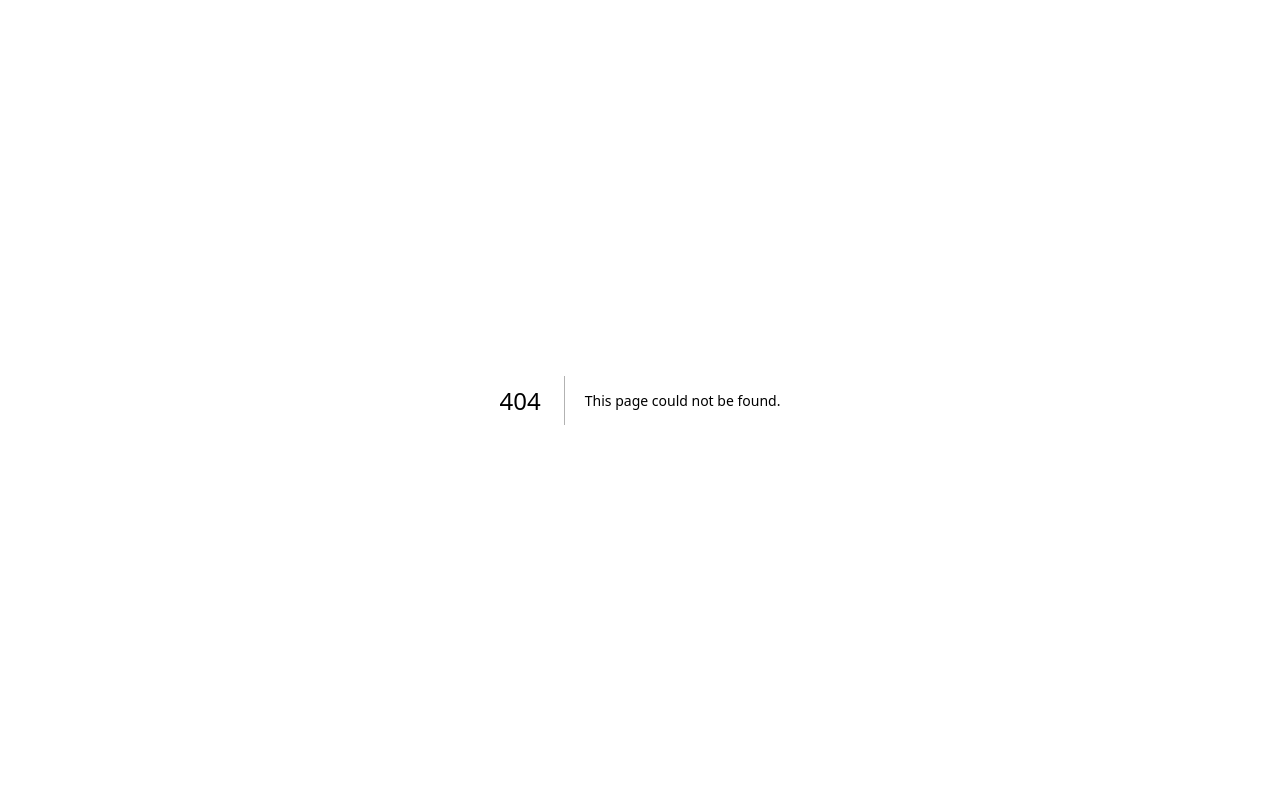
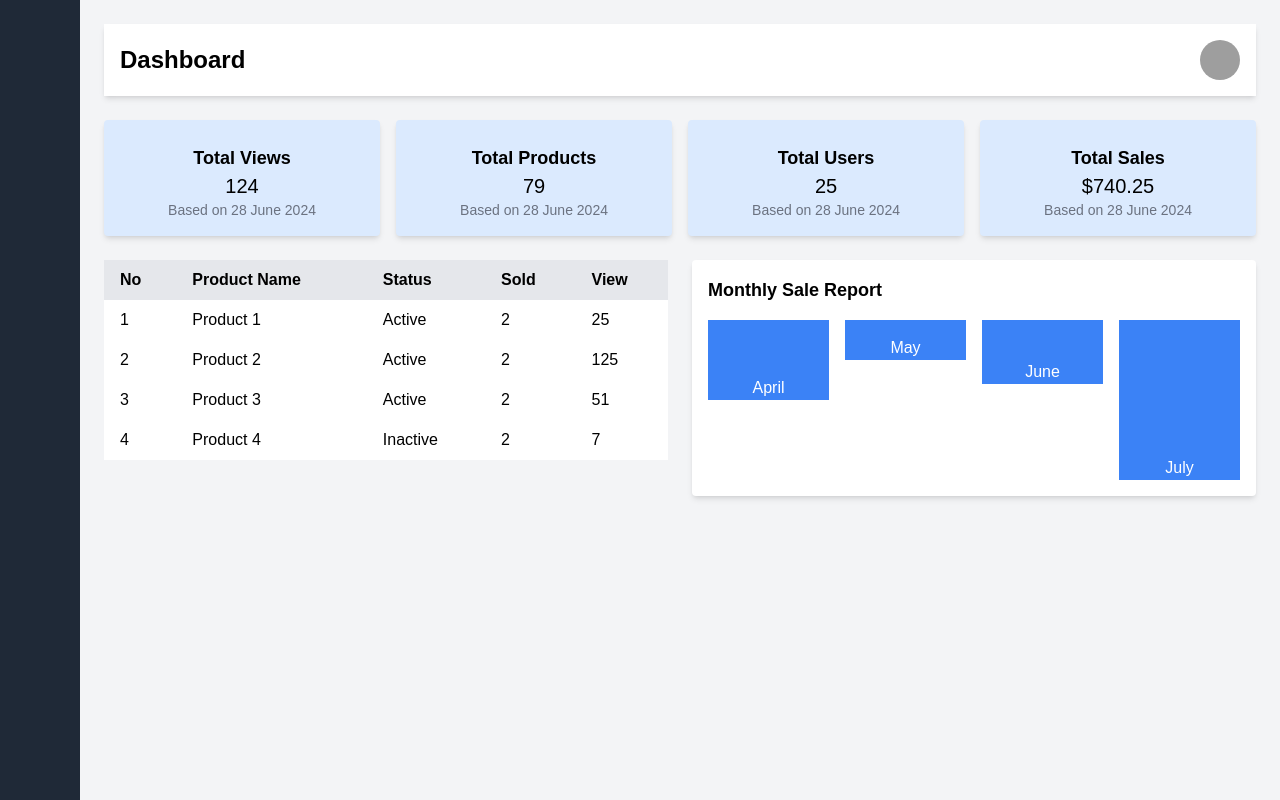
Before and after one commit to mandyl94910/CapstoneV2, a Next.js app: page /admin/dashboard in a window 1280 px wide. Before the commit this address had no page. Built offline with nearby package versions, Linux system fonts and the light colour scheme; grey boxes are pictures that could not be loaded.

Commit message:
Update Dashbaord
create components for dashboard

```diff
--- /dev/null
+++ b/components/dashboard/header.js
@@ -0,0 +1,22 @@
+// Header.js
+import React from "react";
+
+const Header = () => {
+  return (
+    <div className="flex justify-between items-center p-4 bg-white shadow-md">
+      <h1 className="text-2xl font-bold">Dashboard</h1>
+      <div className="flex space-x-4 items-center">
+        <i className="icon icon-lock text-2xl"></i>
+        <i className="icon icon-mail text-2xl"></i>
+        <i className="icon icon-notification text-2xl"></i>
+        <img
+          className="w-10 h-10 rounded-full"
+          src="user.jpg"
+          alt="User Profile"
+        />
+      </div>
+    </div>
+  );
+};
+
+export default Header;
--- /dev/null
+++ b/components/dashboard/products.js
@@ -0,0 +1,52 @@
+// ProductTable.js
+import React from "react";
+
+const Products = () => {
+  return (
+    <div className="overflow-x-auto">
+      <table className="min-w-full bg-white">
+        <thead>
+          <tr className="w-full bg-gray-200 text-left">
+            <th className="py-2 px-4">No</th>
+            <th className="py-2 px-4">Product Name</th>
+            <th className="py-2 px-4">Status</th>
+            <th className="py-2 px-4">Sold</th>
+            <th className="py-2 px-4">View</th>
+          </tr>
+        </thead>
+        <tbody>
+          <tr>
+            <td className="py-2 px-4">1</td>
+            <td className="py-2 px-4">Product 1</td>
+            <td className="py-2 px-4">Active</td>
+            <td className="py-2 px-4">2</td>
+            <td className="py-2 px-4">25</td>
+          </tr>
+          <tr>
+            <td className="py-2 px-4">2</td>
+            <td className="py-2 px-4">Product 2</td>
+            <td className="py-2 px-4">Active</td>
+            <td className="py-2 px-4">2</td>
+            <td className="py-2 px-4">125</td>
+          </tr>
+          <tr>
+            <td className="py-2 px-4">3</td>
+            <td className="py-2 px-4">Product 3</td>
+            <td className="py-2 px-4">Active</td>
+            <td className="py-2 px-4">2</td>
+            <td className="py-2 px-4">51</td>
+          </tr>
+          <tr>
+            <td className="py-2 px-4">4</td>
+            <td className="py-2 px-4">Product 4</td>
+            <td className="py-2 px-4">Inactive</td>
+            <td className="py-2 px-4">2</td>
+            <td className="py-2 px-4">7</td>
+          </tr>
+        </tbody>
+      </table>
+    </div>
+  );
+};
+
+export default Products;
--- /dev/null
+++ b/components/dashboard/sales.js
@@ -0,0 +1,25 @@
+import React from "react";
+
+const Sales = () => {
+  return (
+    <div className="p-4 bg-white shadow-md rounded">
+      <h3 className="text-lg font-semibold mb-4">Monthly Sale Report</h3>
+      <div className="grid grid-cols-4 gap-4">
+        <div className="bg-blue-500 h-20 flex items-end justify-center text-white">
+          April
+        </div>
+        <div className="bg-blue-500 h-10 flex items-end justify-center text-white">
+          May
+        </div>
+        <div className="bg-blue-500 h-16 flex items-end justify-center text-white">
+          June
+        </div>
+        <div className="bg-blue-500 h-40 flex items-end justify-center text-white">
+          July
+        </div>
+      </div>
+    </div>
+  );
+};
+
+export default Sales;
--- /dev/null
+++ b/components/dashboard/sidebar.js
@@ -0,0 +1,27 @@
+import React from "react";
+
+const Sidebar = () => {
+  return (
+    <div className="w-20 h-screen bg-gray-800 text-white flex flex-col items-center py-4">
+      <ul className="space-y-6">
+        <li>
+          <i className="icon icon-dashboard text-2xl"></i>
+        </li>
+        <li>
+          <i className="icon icon-products text-2xl"></i>
+        </li>
+        <li>
+          <i className="icon icon-users text-2xl"></i>
+        </li>
+        <li>
+          <i className="icon icon-sales text-2xl"></i>
+        </li>
+        <li>
+          <i className="icon icon-settings text-2xl"></i>
+        </li>
+      </ul>
+    </div>
+  );
+};
+
+export default Sidebar;
--- /dev/null
+++ b/components/dashboard/stats.js
@@ -0,0 +1,35 @@
+// DashboardStats.js
+import React from "react";
+
+const Stats = () => {
+  return (
+    <div className="grid grid-cols-4 gap-4 my-6">
+      <div className="p-4 bg-blue-100 rounded shadow-md flex flex-col items-center">
+        <i className="icon icon-views text-3xl text-blue-500"></i>
+        <h3 className="text-lg font-semibold mt-2">Total Views</h3>
+        <p className="text-xl">124</p>
+        <span className="text-sm text-gray-500">Based on 28 June 2024</span>
+      </div>
+      <div className="p-4 bg-blue-100 rounded shadow-md flex flex-col items-center">
+        <i className="icon icon-products text-3xl text-blue-500"></i>
+        <h3 className="text-lg font-semibold mt-2">Total Products</h3>
+        <p className="text-xl">79</p>
+        <span className="text-sm text-gray-500">Based on 28 June 2024</span>
+      </div>
+      <div className="p-4 bg-blue-100 rounded shadow-md flex flex-col items-center">
+        <i className="icon icon-users text-3xl text-blue-500"></i>
+        <h3 className="text-lg font-semibold mt-2">Total Users</h3>
+        <p className="text-xl">25</p>
+        <span className="text-sm text-gray-500">Based on 28 June 2024</span>
+      </div>
+      <div className="p-4 bg-blue-100 rounded shadow-md flex flex-col items-center">
+        <i className="icon icon-sales text-3xl text-blue-500"></i>
+        <h3 className="text-lg font-semibold mt-2">Total Sales</h3>
+        <p className="text-xl">$740.25</p>
+        <span className="text-sm text-gray-500">Based on 28 June 2024</span>
+      </div>
+    </div>
+  );
+};
+
+export default Stats;
--- a/pages/Header.js
+++ b/pages/Header.js
@@ -8,8 +8,8 @@ function Header({ user, onLogout }) {
   return (
     <header className="flex bg-white p-4 flex justify-between items-center shadow-md">
       <nav className="flex space-x-16"> {/* Increase space between the links */}
-        <Link href="#">
-          Tap
+        <Link href="/admin-dashboard">
+          admin dashboard
         </Link>
         <Link href="#">
           Tap
--- /dev/null
+++ b/pages/admin-dashboard.js
@@ -0,0 +1,6 @@
+import React from 'react';
+import Dashboard from '../pages/admin/dashboard';
+
+export default function AdminDashboard() {
+  return <Dashboard />;
+}
--- /dev/null
+++ b/pages/admin/dashboard.js
@@ -0,0 +1,22 @@
+import React from "react";
+import Sidebar from "../../components/dashboard/sidebar";
+import Header from "../../components/dashboard/header";
+import Stats from "../../components/dashboard/stats";
+import Product from "../../components/dashboard/products";
+import Sales from "../../components/dashboard/sales";
+
+export default function Dashboard() {
+  return (
+    <div className="flex">
+      <Sidebar />
+      <div className="flex-1 p-6 bg-gray-100">
+        <Header />
+        <Stats />
+        <div className="grid grid-cols-2 gap-6">
+          <Product />
+          <Sales />
+        </div>
+      </div>
+    </div>
+  );
+}
--- /dev/null
+++ b/pages/admin/protection.js
@@ -0,0 +1,5 @@
+export default function Protection() {
+    return(
+        <div></div>
+    )
+}
--- /dev/null
+++ b/pages/admin/settings.js
@@ -0,0 +1,5 @@
+export default function Settings() {
+    return(
+        <div></div>
+    )
+}
```
